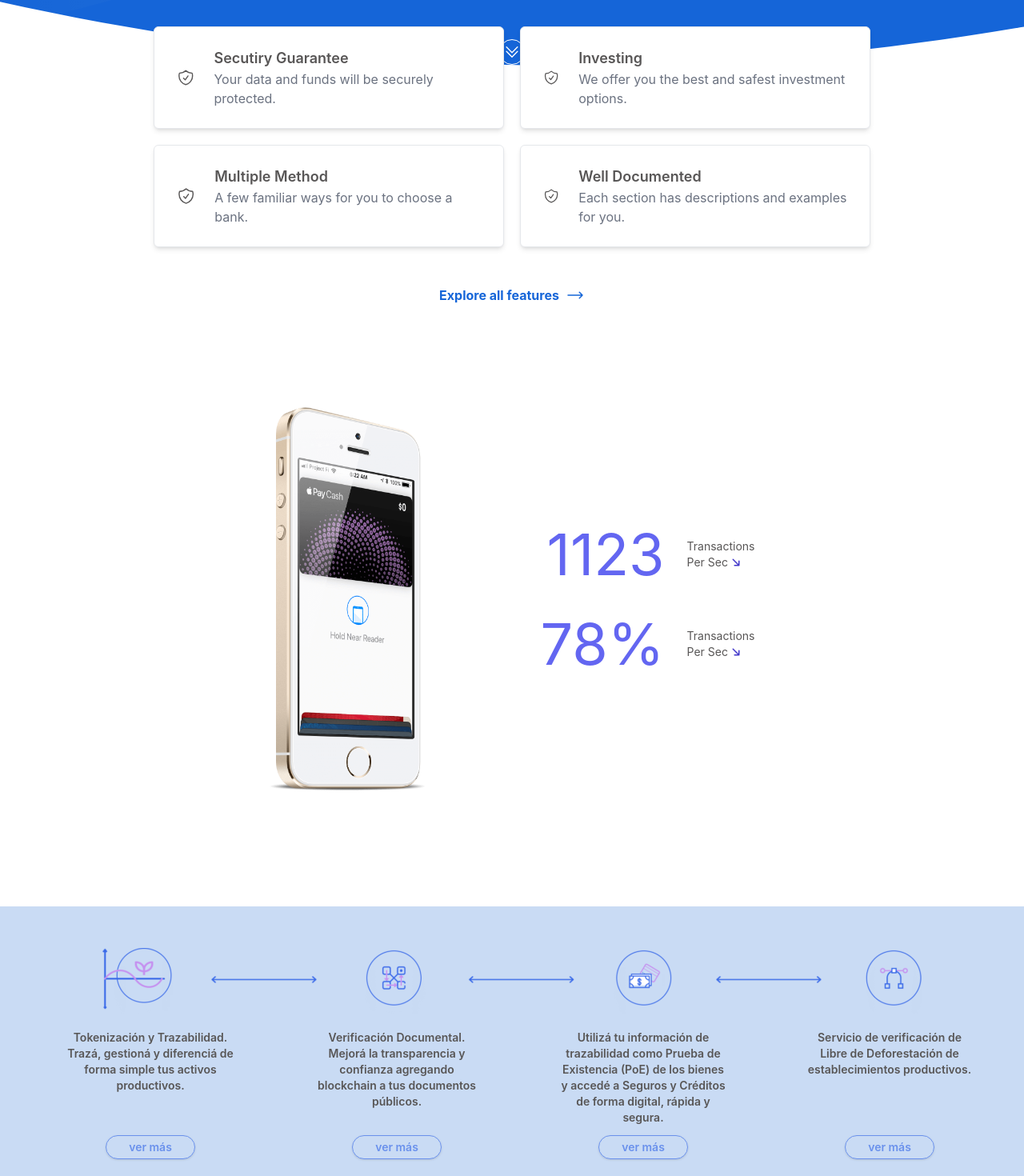
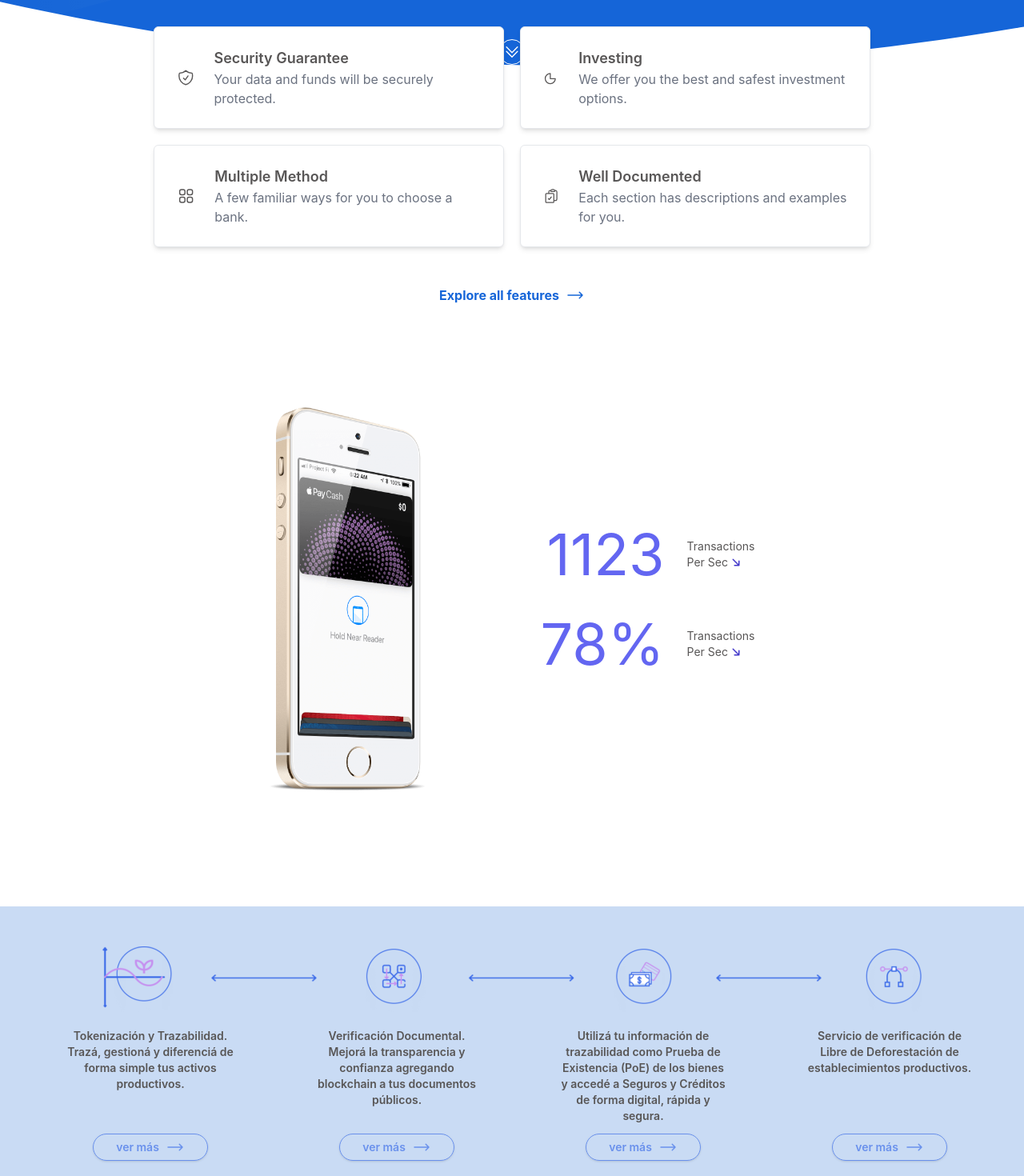
Before and after one commit to JuanLoyola/fintech-react, a React (Vite) app: page / in a window 1280 px wide. Shown: the part 679-2149 px from the top of the page at 80% size. Built offline with nearby package versions, Linux system fonts and the light colour scheme; no server answers.

Commit message:
card now are component with props

```diff
--- a/src/components/AboutServices.jsx
+++ b/src/components/AboutServices.jsx
@@ -3,76 +3,80 @@ import Card from "./UI/Card";
 
 export default class AboutServices extends Component {
 	render() {
+		// Cards content
+		const security = (
+			<path
+				stroke-linecap="round"
+				stroke-linejoin="round"
+				d="M9 12.75L11.25 15 15 9.75m-3-7.036A11.959 11.959 0 013.598 6 11.99 11.99 0 003 9.749c0 5.592 3.824 10.29 9 11.623 5.176-1.332 9-6.03 9-11.622 0-1.31-.21-2.571-.598-3.751h-.152c-3.196 0-6.1-1.248-8.25-3.285z"
+			/>
+		);
+		const multiple = (
+			<path
+				strokeLinecap="round"
+				strokeLinejoin="round"
+				d="M3.75 6A2.25 2.25 0 016 3.75h2.25A2.25 2.25 0 0110.5 6v2.25a2.25 2.25 0 01-2.25 2.25H6a2.25 2.25 0 01-2.25-2.25V6zM3.75 15.75A2.25 2.25 0 016 13.5h2.25a2.25 2.25 0 012.25 2.25V18a2.25 2.25 0 01-2.25 2.25H6A2.25 2.25 0 013.75 18v-2.25zM13.5 6a2.25 2.25 0 012.25-2.25H18A2.25 2.25 0 0120.25 6v2.25A2.25 2.25 0 0118 10.5h-2.25a2.25 2.25 0 01-2.25-2.25V6zM13.5 15.75a2.25 2.25 0 012.25-2.25H18a2.25 2.25 0 012.25 2.25V18A2.25 2.25 0 0118 20.25h-2.25A2.25 2.25 0 0113.5 18v-2.25z"
+			/>
+		);
+		const document = (
+			<path
+				strokeLinecap="round"
+				strokeLinejoin="round"
+				d="M11.35 3.836c-.065.21-.1.433-.1.664 0 .414.336.75.75.75h4.5a.75.75 0 00.75-.75 2.25 2.25 0 00-.1-.664m-5.8 0A2.251 2.251 0 0113.5 2.25H15c1.012 0 1.867.668 2.15 1.586m-5.8 0c-.376.023-.75.05-1.124.08C9.095 4.01 8.25 4.973 8.25 6.108V8.25m8.9-4.414c.376.023.75.05 1.124.08 1.131.094 1.976 1.057 1.976 2.192V16.5A2.25 2.25 0 0118 18.75h-2.25m-7.5-10.5H4.875c-.621 0-1.125.504-1.125 1.125v11.25c0 .621.504 1.125 1.125 1.125h9.75c.621 0 1.125-.504 1.125-1.125V18.75m-7.5-10.5h6.375c.621 0 1.125.504 1.125 1.125v9.375m-8.25-3l1.5 1.5 3-3.75"
+			/>
+		);
+		const investing = (
+			<path
+				strokeLinecap="round"
+				strokeLinejoin="round"
+				d="M10.5 6a7.5 7.5 0 107.5 7.5h-7.5V6z"
+			/>
+		);
+
 		return (
 			<div className="lg:relative lg:bottom-36 flex flex-col justify-center items-center w-full">
 				<div className="w-full max-w-4xl grid grid-cols-1 lg:grid-cols-2 gap-y-5 gap-x-5">
-          <Card title="Secutiry Guarantee" info="Your data and funds will be securely protected."/>
-          <Card title="Investing" info="We offer you the best and safest investment options."/>
-          <Card title="Multiple Method" info="A few familiar ways for you to choose a bank."/>
-          <Card title="Well Documented" info="Each section has descriptions and examples for you."/>
-          {/* TODO: remover este comment y pasar los svg como prop */}
-          {/*
+					<Card
+						svg={security}
+						title="Security Guarantee"
+						info="Your data and funds will be securely protected."
+					/>
+					<Card
+						svg={investing}
+						title="Investing"
+						info="We offer you the best and safest investment options."
+					/>
+					<Card
+						svg={multiple}
+						title="Multiple Method"
+						info="A few familiar ways for you to choose a bank."
+					/>
+					<Card
+						svg={document}
+						title="Well Documented"
+						info="Each section has descriptions and examples for you."
+					/>
+				</div>
+				<h1 className="text-[#1565d8] flex mt-12 font-bold hover:underline cursor-pointer">
+					Explore all features
 					<svg
 						xmlns="http://www.w3.org/2000/svg"
 						fill="none"
 						viewBox="0 0 24 24"
 						strokeWidth={1.5}
 						stroke="currentColor"
-              className="w-6 h-6"
+						className="w-6 h-6 ml-2"
 					>
 						<path
 							strokeLinecap="round"
 							strokeLinejoin="round"
-                d="M10.5 6a7.5 7.5 0 107.5 7.5h-7.5V6z"
+							d="M17.25 8.25L21 12m0 0l-3.75 3.75M21 12H3"
 						/>
-              <path
-                strokeLinecap="round"
-                strokeLinejoin="round"
-                d="M13.5 10.5H21A7.5 7.5 0 0013.5 3v7.5z"
-              />
-            </svg>
-
-
-            <svg
-              xmlns="http://www.w3.org/2000/svg"
-              fill="none"
-              viewBox="0 0 24 24"
-              strokeWidth={1.5}
-              stroke="currentColor"
-              className="w-6 h-6"
-            >
-              <path
-                strokeLinecap="round"
-                strokeLinejoin="round"
-                d="M3.75 6A2.25 2.25 0 016 3.75h2.25A2.25 2.25 0 0110.5 6v2.25a2.25 2.25 0 01-2.25 2.25H6a2.25 2.25 0 01-2.25-2.25V6zM3.75 15.75A2.25 2.25 0 016 13.5h2.25a2.25 2.25 0 012.25 2.25V18a2.25 2.25 0 01-2.25 2.25H6A2.25 2.25 0 013.75 18v-2.25zM13.5 6a2.25 2.25 0 012.25-2.25H18A2.25 2.25 0 0120.25 6v2.25A2.25 2.25 0 0118 10.5h-2.25a2.25 2.25 0 01-2.25-2.25V6zM13.5 15.75a2.25 2.25 0 012.25-2.25H18a2.25 2.25 0 012.25 2.25V18A2.25 2.25 0 0118 20.25h-2.25A2.25 2.25 0 0113.5 18v-2.25z"
-              />
-            </svg>
-
-            <svg
-              xmlns="http://www.w3.org/2000/svg"
-              fill="none"
-              viewBox="0 0 24 24"
-              strokeWidth={1.5}
-              stroke="currentColor"
-              className="w-6 h-6"
-            >
-              <path
-                strokeLinecap="round"
-                strokeLinejoin="round"
-                d="M11.35 3.836c-.065.21-.1.433-.1.664 0 .414.336.75.75.75h4.5a.75.75 0 00.75-.75 2.25 2.25 0 00-.1-.664m-5.8 0A2.251 2.251 0 0113.5 2.25H15c1.012 0 1.867.668 2.15 1.586m-5.8 0c-.376.023-.75.05-1.124.08C9.095 4.01 8.25 4.973 8.25 6.108V8.25m8.9-4.414c.376.023.75.05 1.124.08 1.131.094 1.976 1.057 1.976 2.192V16.5A2.25 2.25 0 0118 18.75h-2.25m-7.5-10.5H4.875c-.621 0-1.125.504-1.125 1.125v11.25c0 .621.504 1.125 1.125 1.125h9.75c.621 0 1.125-.504 1.125-1.125V18.75m-7.5-10.5h6.375c.621 0 1.125.504 1.125 1.125v9.375m-8.25-3l1.5 1.5 3-3.75"
-              />
-            </svg> */}
-        </div>
-        <h1 className="text-[#1565d8] flex mt-12 font-bold hover:underline cursor-pointer">
-          Explore all features
-          <svg xmlns="http://www.w3.org/2000/svg" fill="none" viewBox="0 0 24 24" strokeWidth={1.5} stroke="currentColor" className="w-6 h-6 ml-2">
-            <path strokeLinecap="round" strokeLinejoin="round" d="M17.25 8.25L21 12m0 0l-3.75 3.75M21 12H3" />
 					</svg>
 				</h1>
 
 				{/* banner with counter */}
 				<div className="w-full mt-32  max-w-4xl flex flex-col lg:flex-row-reverse lg:justify-evenly items-center">
-
 					<div className="flex flex-col justify-center items-end gap-y-10">
 						<span className="flex gap-x-7">
 							<p className="text-lg lg:text-7xl text-indigo-500">
@@ -80,9 +84,21 @@ export default class AboutServices extends Component {
 							</p>
 							<div className="flex flex-col justify-center items-start">
 								<p className="text-sm">Transactions</p>
-                <p className="text-sm flex justify-center items-center">Per Sec
-                  <svg xmlns="http://www.w3.org/2000/svg" fill="none" viewBox="0 0 24 24" strokeWidth={3} stroke="currentColor" className="w-3 h-3 ml-1 text-indigo-700">
-                    <path strokeLinecap="round" strokeLinejoin="round" d="M4.5 4.5l15 15m0 0V8.25m0 11.25H8.25" />
+								<p className="text-sm flex justify-center items-center">
+									Per Sec
+									<svg
+										xmlns="http://www.w3.org/2000/svg"
+										fill="none"
+										viewBox="0 0 24 24"
+										strokeWidth={3}
+										stroke="currentColor"
+										className="w-3 h-3 ml-1 text-indigo-700"
+									>
+										<path
+											strokeLinecap="round"
+											strokeLinejoin="round"
+											d="M4.5 4.5l15 15m0 0V8.25m0 11.25H8.25"
+										/>
 									</svg>
 								</p>
 							</div>
@@ -94,16 +110,32 @@ export default class AboutServices extends Component {
 							</p>
 							<div className="flex flex-col justify-center items-start">
 								<p className="text-sm">Transactions</p>
-                <p className="text-sm flex justify-center items-center">Per Sec
-                  <svg xmlns="http://www.w3.org/2000/svg" fill="none" viewBox="0 0 24 24" strokeWidth={3} stroke="currentColor" className="w-3 h-3 ml-1 text-indigo-700">
-                    <path strokeLinecap="round" strokeLinejoin="round" d="M4.5 4.5l15 15m0 0V8.25m0 11.25H8.25" />
+								<p className="text-sm flex justify-center items-center">
+									Per Sec
+									<svg
+										xmlns="http://www.w3.org/2000/svg"
+										fill="none"
+										viewBox="0 0 24 24"
+										strokeWidth={3}
+										stroke="currentColor"
+										className="w-3 h-3 ml-1 text-indigo-700"
+									>
+										<path
+											strokeLinecap="round"
+											strokeLinejoin="round"
+											d="M4.5 4.5l15 15m0 0V8.25m0 11.25H8.25"
+										/>
 									</svg>
 								</p>
 							</div>
 						</span>
 					</div>
 
-          <img className="h-[30rem] " src="/src/assets/images/card.png" alt="Card png" />
+					<img
+						className="h-[30rem] "
+						src="/src/assets/images/card.png"
+						alt="Card png"
+					/>
 				</div>
 			</div>
 		);
--- a/src/components/UI/ButtonShowMore.jsx
+++ b/src/components/UI/ButtonShowMore.jsx
@@ -4,8 +4,22 @@ export default class ButtonShowMore extends Component {
 	render() {
 		return (
 			<div>
-				<button className="shadow bg-none border border-[#6a91ec] text-[#6a91ec] hover:border-[#4262ac] hover:text-[#4262ac] rounded-full px-7 py-1 mt-5">
+				<button className="flex justify-center items-center shadow bg-none border border-[#6a91ec] text-[#6a91ec] hover:border-[#4262ac] hover:text-[#4262ac] rounded-full px-7 py-1 mt-5">
 					ver más
+					<svg
+						xmlns="http://www.w3.org/2000/svg"
+						fill="none"
+						viewBox="0 0 24 24"
+						strokeWidth={1.5}
+						stroke="currentColor"
+						className="w-6 h-6 ml-2"
+					>
+						<path
+							strokeLinecap="round"
+							strokeLinejoin="round"
+							d="M17.25 8.25L21 12m0 0l-3.75 3.75M21 12H3"
+						/>
+					</svg>
 				</button>
 			</div>
 		);
--- a/src/components/UI/Card.jsx
+++ b/src/components/UI/Card.jsx
@@ -1,9 +1,8 @@
-import React, { Component } from "react";
+import React from "react";
 
-export default function Card({ title, info }) {
+export default function Card({ title, info, svg }) {
 	return (
 		<div className="bg-white shadow-md border rounded-md h-[8em] w-full max-w-md flex justify-center items-center px-7 gap-x-6">
-        {/* FIXME: pasar los svg como prop tambien */}
 			<svg
 				xmlns="http://www.w3.org/2000/svg"
 				fill="none"
@@ -12,11 +11,7 @@ export default function Card({ title, info }) {
 				stroke="currentColor"
 				className="w-6 h-6"
 			>
-				<path
-					strokeLinecap="round"
-					strokeLinejoin="round"
-					d="M9 12.75L11.25 15 15 9.75m-3-7.036A11.959 11.959 0 013.598 6 11.99 11.99 0 003 9.749c0 5.592 3.824 10.29 9 11.623 5.176-1.332 9-6.03 9-11.622 0-1.31-.21-2.571-.598-3.751h-.152c-3.196 0-6.1-1.248-8.25-3.285z"
-				/>
+				{svg}
 			</svg>
 			<div className="flex flex-col justify-center items-start">
 				<h3 className="text-lg font-semibold">{title}</h3>
```
Lines whose indentation alone changed are shown as unchanged.
